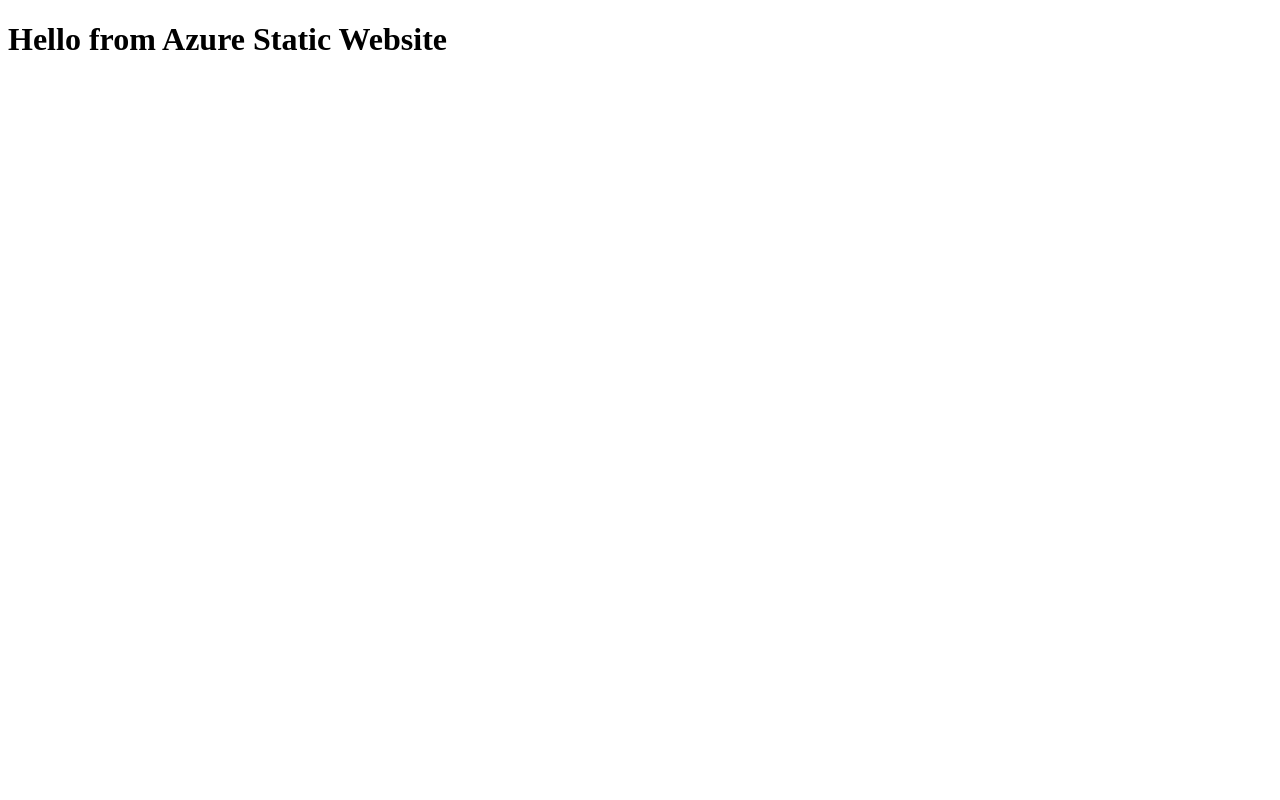
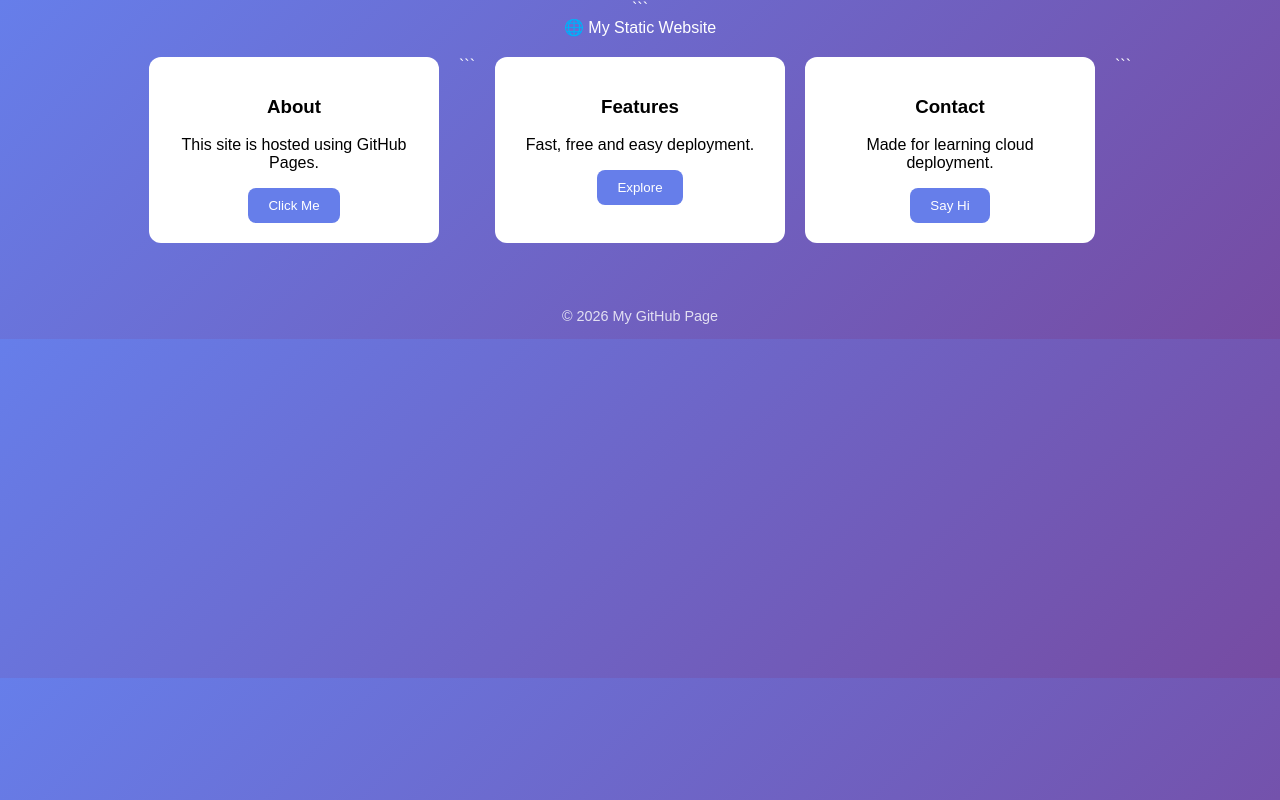
Before and after one commit to Pon-Ajith-Kumar/DSC_Assignment, a plain HTML site: page index.html in a window 1280 px wide. Drawn offline with Linux system fonts and the light colour scheme.

Commit message:
Revamp index.html with new styles and content
Updated the HTML structure and styling for the webpage.

````diff
--- a/index.html
+++ b/index.html
@@ -1,9 +1,104 @@
 <!DOCTYPE html>
-<html>
+
+<html lang="en">
 <head>
-  <title>Azure Static Site</title>
+    <meta charset="UTF-8">
+    <meta name="viewport" content="width=device-width, initial-scale=1.0">
+    <title>My GitHub Page</title>
+    <style>
+        body {
+            margin: 0;
+            font-family: Arial, sans-serif;
+            background: linear-gradient(135deg, #667eea, #764ba2);
+            color: white;
+            text-align: center;
+        }
+
+```
+    header {
+        padding: 40px;
+        font-size: 2em;
+        font-weight: bold;
+    }
+
+    .container {
+        display: flex;
+        justify-content: center;
+        gap: 20px;
+        flex-wrap: wrap;
+        padding: 20px;
+    }
+
+    .card {
+        background: white;
+        color: black;
+        padding: 20px;
+        border-radius: 12px;
+        width: 250px;
+        transition: transform 0.3s, box-shadow 0.3s;
+    }
+
+    .card:hover {
+        transform: scale(1.05);
+        box-shadow: 0 10px 20px rgba(0,0,0,0.3);
+    }
+
+    button {
+        padding: 10px 20px;
+        border: none;
+        background: #667eea;
+        color: white;
+        border-radius: 8px;
+        cursor: pointer;
+        transition: background 0.3s;
+    }
+
+    button:hover {
+        background: #5a67d8;
+    }
+
+    footer {
+        margin-top: 30px;
+        padding: 15px;
+        font-size: 0.9em;
+        opacity: 0.8;
+    }
+</style>
+```
+
 </head>
 <body>
-  <h1>Hello from Azure Static Website</h1>
+
+<header>
+    🌐 My Static Website
+</header>
+
+<div class="container">
+    <div class="card">
+        <h3>About</h3>
+        <p>This site is hosted using GitHub Pages.</p>
+        <button onclick="alert('Hello!')">Click Me</button>
+    </div>
+
+```
+<div class="card">
+    <h3>Features</h3>
+    <p>Fast, free and easy deployment.</p>
+    <button onclick="alert('Nice!')">Explore</button>
+</div>
+
+<div class="card">
+    <h3>Contact</h3>
+    <p>Made for learning cloud deployment.</p>
+    <button onclick="alert('Thanks!')">Say Hi</button>
+</div>
+```
+
+</div>
+
+<footer>
+    © 2026 My GitHub Page
+</footer>
+
 </body>
 </html>
````
